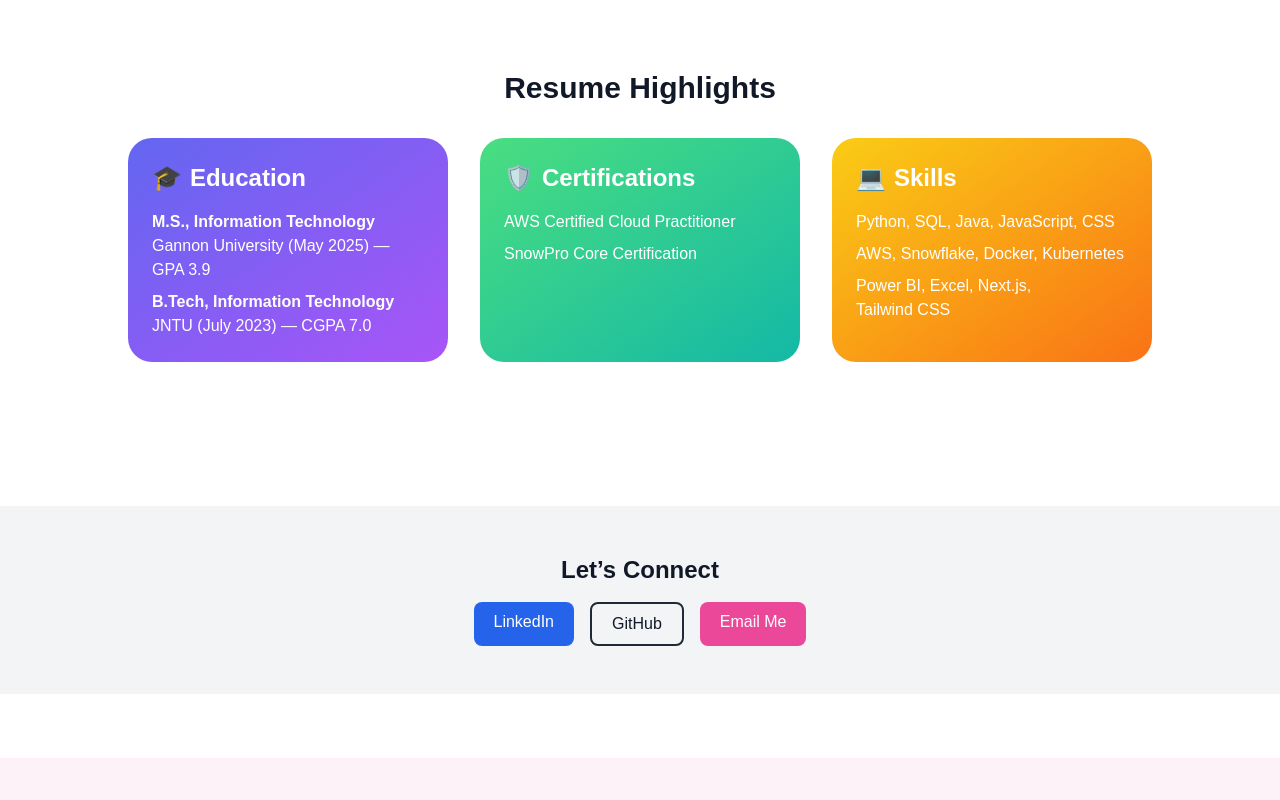
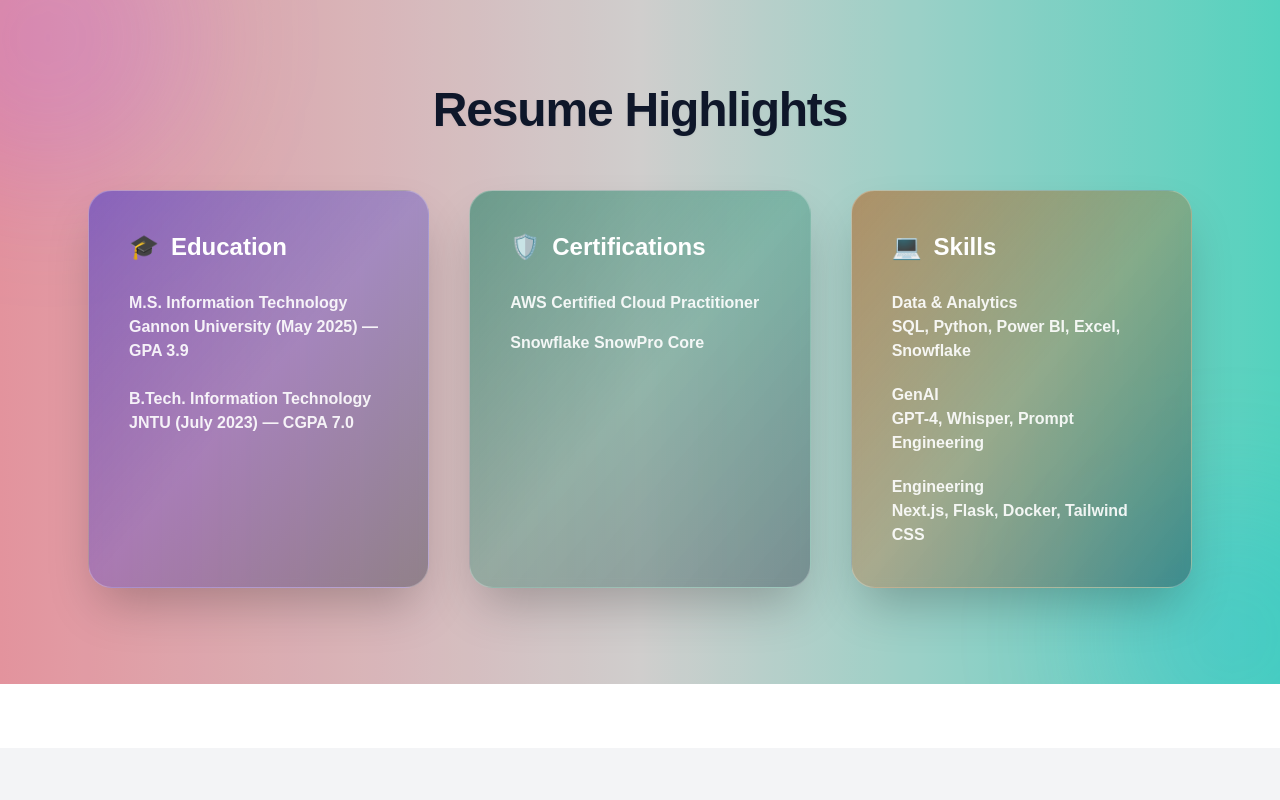
Before and after one commit to adwaithkalugotla/portfolio, a Next.js app: page / in a window 1280 px wide. Shown: the part 1680-2480 px from the top of the page. Built offline with nearby package versions, Linux system fonts and the light colour scheme.

Commit message:
Refine Resume Highlights styling and align section backgrounds with hero

```diff
--- a/components/ResumeHighlights.tsx
+++ b/components/ResumeHighlights.tsx
@@ -1,96 +1,114 @@
 // components/ResumeHighlights.tsx
-import { motion, Variants } from 'framer-motion'
-
-const containerVariants: Variants = {
-  hidden: { opacity: 0, y: 20 },
-  show: {
-    opacity: 1,
-    y: 0,
-    transition: { staggerChildren: 0.15, ease: 'easeOut' }
-  }
-}
-
-const cardVariants: Variants = {
-  hidden: { opacity: 0, y: 20, scale: 0.95 },
-  show: {
-    opacity: 1,
-    y: 0,
-    scale: 1,
-    transition: { type: 'spring', stiffness: 200, damping: 20 }
-  },
-  hover: {
-    scale: 1.05,
-    boxShadow: '0 8px 24px rgba(0,0,0,0.15)',
-    transition: { duration: 0.3 }
-  }
-}
+import { motion } from "framer-motion";
 
 export default function ResumeHighlights() {
   return (
     <motion.section
-      className="py-20 px-4 md:px-16 lg:px-32 bg-white dark:bg-gray-900"
-      initial="hidden"
-      whileInView="show"
+      id="resume-highlights"
+      initial={{ opacity: 0, y: 20 }}
+      whileInView={{ opacity: 1, y: 0 }}
+      transition={{ duration: 0.6 }}
       viewport={{ once: true }}
-      variants={containerVariants}
+      className="relative overflow-hidden py-24 bg-gradient-to-r from-rose-300 via-stone-200 to-teal-300 dark:from-slate-950 dark:via-slate-900 dark:to-slate-950"
     >
-      <h2 className="text-3xl font-semibold mb-8 text-center text-gray-900 dark:text-gray-100">
+      {/* Stronger depth so it matches Hero intensity */}
+      <div className="pointer-events-none absolute inset-0 bg-black/10 dark:bg-black/35" />
+      <div className="pointer-events-none absolute -top-24 -left-24 h-72 w-72 rounded-full bg-purple-500/20 blur-3xl dark:bg-purple-500/15" />
+      <div className="pointer-events-none absolute -bottom-24 -right-24 h-72 w-72 rounded-full bg-cyan-500/20 blur-3xl dark:bg-cyan-500/15" />
+
+      <div className="relative mx-auto max-w-6xl px-6">
+        <motion.h2
+          initial={{ opacity: 0, y: 10 }}
+          whileInView={{ opacity: 1, y: 0 }}
+          transition={{ duration: 0.5 }}
+          viewport={{ once: true }}
+          className="text-center text-4xl md:text-5xl font-extrabold tracking-tight text-slate-900 dark:text-white drop-shadow-sm"
+        >
           Resume Highlights
-      </h2>
+        </motion.h2>
 
-      <div className="grid grid-cols-1 md:grid-cols-3 gap-8">
-        {/* Education Card */}
+        <div className="mt-14 grid grid-cols-1 md:grid-cols-3 gap-10">
+          {/* Education */}
           <motion.div
-          className="rounded-3xl p-6 bg-gradient-to-br from-indigo-500 to-purple-500 text-white"
-          variants={cardVariants}
-          whileHover="hover"
+            whileHover={{ y: -4 }}
+            transition={{ type: "spring", stiffness: 260, damping: 18 }}
+            className="rounded-3xl p-10 shadow-2xl border border-white/25 bg-gradient-to-br from-indigo-700/55 via-indigo-700/35 to-slate-900/35 backdrop-blur-sm"
           >
-          <h3 className="text-2xl font-bold mb-4 flex items-center gap-2">
-            <span>🎓</span> Education
-          </h3>
-          <ul className="space-y-2">
-            <li>
-              <strong>M.S., Information Technology</strong><br />
-              Gannon University (May 2025) — GPA 3.9
-            </li>
-            <li>
-              <strong>B.Tech, Information Technology</strong><br />
-              JNTU (July 2023) — CGPA 7.0
-            </li>
+            <div className="flex items-center gap-3 text-white">
+              <span className="text-2xl" aria-hidden>
+                🎓
+              </span>
+              <h3 className="text-2xl font-extrabold">Education</h3>
+            </div>
+
+            <div className="mt-7 space-y-6 text-white/90">
+              <div>
+                <div className="font-extrabold">M.S. Information Technology</div>
+                <div className="font-semibold">
+                  Gannon University (May 2025) — GPA 3.9
+                </div>
+              </div>
+
+              <div>
+                <div className="font-extrabold">B.Tech. Information Technology</div>
+                <div className="font-semibold">JNTU (July 2023) — CGPA 7.0</div>
+              </div>
+            </div>
+          </motion.div>
+
+          {/* Certifications */}
+          <motion.div
+            whileHover={{ y: -4 }}
+            transition={{ type: "spring", stiffness: 260, damping: 18 }}
+            className="rounded-3xl p-10 shadow-2xl border border-white/25 bg-gradient-to-br from-emerald-700/50 via-emerald-700/30 to-slate-900/35 backdrop-blur-sm"
+          >
+            <div className="flex items-center gap-3 text-white">
+              <span className="text-2xl" aria-hidden>
+                🛡️
+              </span>
+              <h3 className="text-2xl font-extrabold">Certifications</h3>
+            </div>
+
+            <ul className="mt-7 space-y-4 text-white/90 font-semibold">
+              <li className="font-extrabold">AWS Certified Cloud Practitioner</li>
+              <li className="font-extrabold">Snowflake SnowPro Core</li>
             </ul>
           </motion.div>
 
-        {/* Certifications Card */}
+          {/* Skills */}
           <motion.div
-          className="rounded-3xl p-6 bg-gradient-to-br from-green-400 to-teal-500 text-white"
-          variants={cardVariants}
-          whileHover="hover"
+            whileHover={{ y: -4 }}
+            transition={{ type: "spring", stiffness: 260, damping: 18 }}
+            className="rounded-3xl p-10 shadow-2xl border border-white/25 bg-gradient-to-br from-amber-700/50 via-amber-700/30 to-slate-900/35 backdrop-blur-sm"
           >
-          <h3 className="text-2xl font-bold mb-4 flex items-center gap-2">
-            <span>🛡️</span> Certifications
-          </h3>
-          <ul className="space-y-2">
-            <li>AWS Certified Cloud Practitioner</li>
-            <li>SnowPro Core Certification</li>
-          </ul>
-        </motion.div>
+            <div className="flex items-center gap-3 text-white">
+              <span className="text-2xl" aria-hidden>
+                💻
+              </span>
+              <h3 className="text-2xl font-extrabold">Skills</h3>
+            </div>
 
-        {/* Skills Card */}
-        <motion.div
-          className="rounded-3xl p-6 bg-gradient-to-br from-yellow-400 to-orange-500 text-white"
-          variants={cardVariants}
-          whileHover="hover"
-        >
-          <h3 className="text-2xl font-bold mb-4 flex items-center gap-2">
-            <span>💻</span> Skills
-          </h3>
-          <ul className="space-y-2">
-            <li>Python, SQL, Java, JavaScript, CSS</li>
-            <li>AWS, Snowflake, Docker, Kubernetes</li>
-            <li>Power BI, Excel, Next.js, Tailwind CSS</li>
-          </ul>
+            <div className="mt-7 space-y-5 text-white/90">
+              <div>
+                <div className="font-extrabold">Data &amp; Analytics</div>
+                <div className="font-semibold">
+                  SQL, Python, Power BI, Excel, Snowflake
+                </div>
+              </div>
+
+              <div>
+                <div className="font-extrabold">GenAI</div>
+                <div className="font-semibold">GPT-4, Whisper, Prompt Engineering</div>
+              </div>
+
+              <div>
+                <div className="font-extrabold">Engineering</div>
+                <div className="font-semibold">Next.js, Flask, Docker, Tailwind CSS</div>
+              </div>
+            </div>
           </motion.div>
         </div>
+      </div>
     </motion.section>
-  )
+  );
 }
```
Lines whose indentation alone changed are shown as unchanged.
